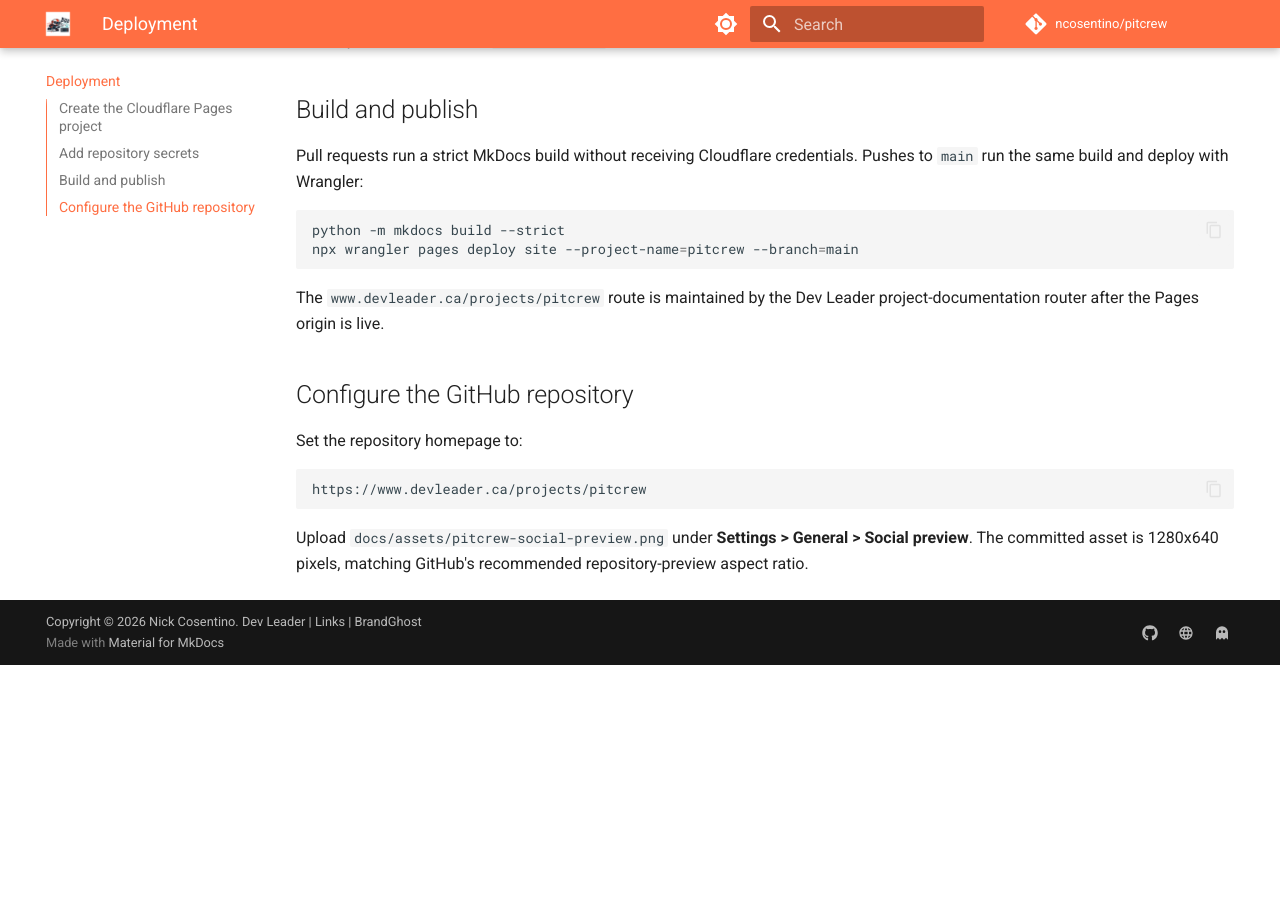
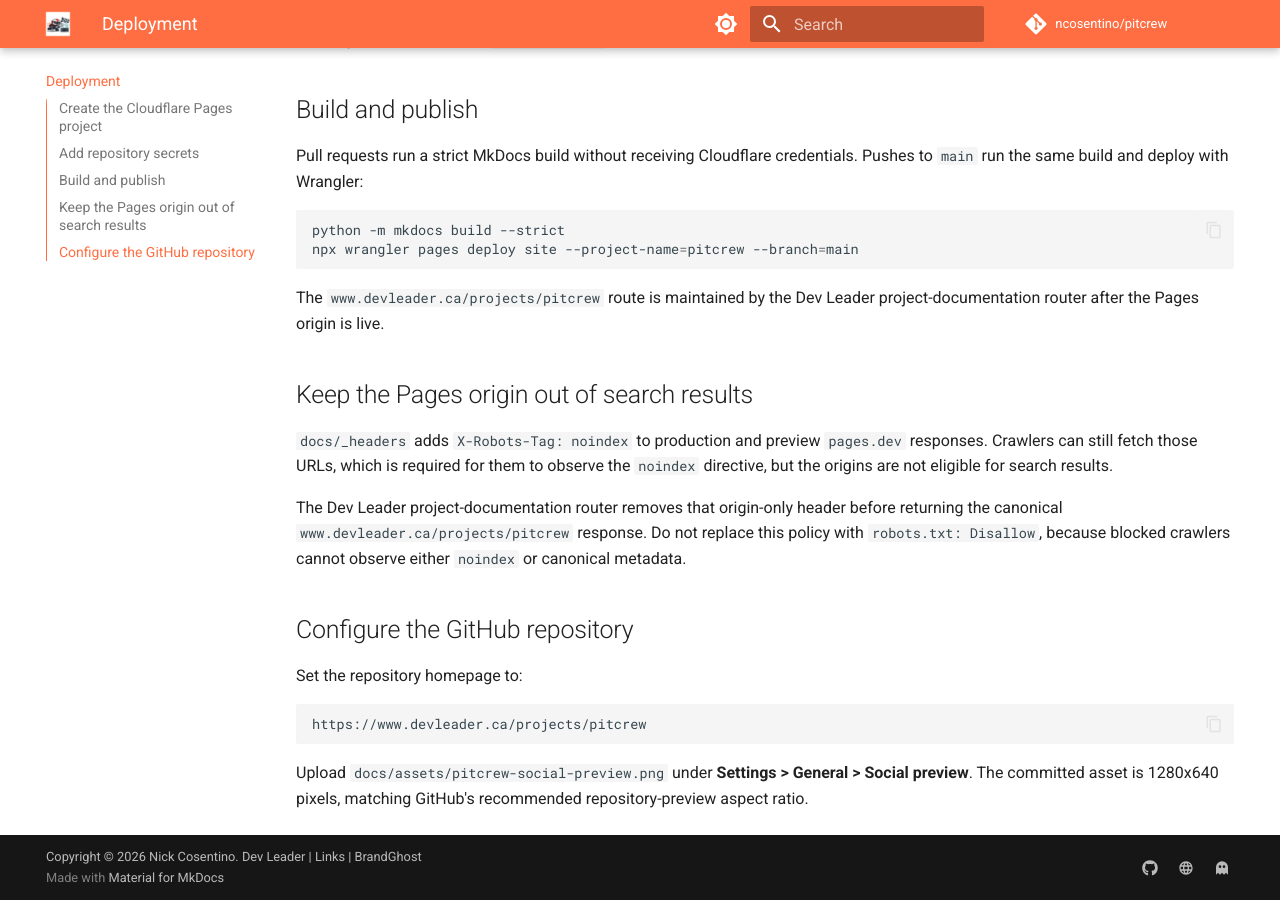
Before and after one commit to ncosentino/pitcrew, an MkDocs documentation site: the page built from docs/deployment.md, in a window 1280 px wide and 900 px high, scrolled down 824 px. Built offline with MkDocs 1.6.1 and Material for MkDocs 9.7.7, drawn with Linux system fonts in a browser that asks for light colours; comment, search, counter and statistics services are not loaded; before the commit the page ends 1489 px from its top, so only the background shows below that.

Commit message:
Merge pull request #1 from ncosentino/fix/noindex-pages-origin
fix(docs): noindex Pages origins

```diff
--- a/docs/deployment.md
+++ b/docs/deployment.md
@@ -46,6 +46,18 @@
 The `www.devleader.ca/projects/pitcrew` route is maintained by the Dev Leader
 project-documentation router after the Pages origin is live.
 
+## Keep the Pages origin out of search results
+
+`docs/_headers` adds `X-Robots-Tag: noindex` to production and preview
+`pages.dev` responses. Crawlers can still fetch those URLs, which is required
+for them to observe the `noindex` directive, but the origins are not eligible
+for search results.
+
+The Dev Leader project-documentation router removes that origin-only header
+before returning the canonical `www.devleader.ca/projects/pitcrew` response.
+Do not replace this policy with `robots.txt: Disallow`, because blocked
+crawlers cannot observe either `noindex` or canonical metadata.
+
 ## Configure the GitHub repository
 
 Set the repository homepage to:
```
Also changed, not shown: AGENTS.md (+2 -0 lines), 2 other files.
